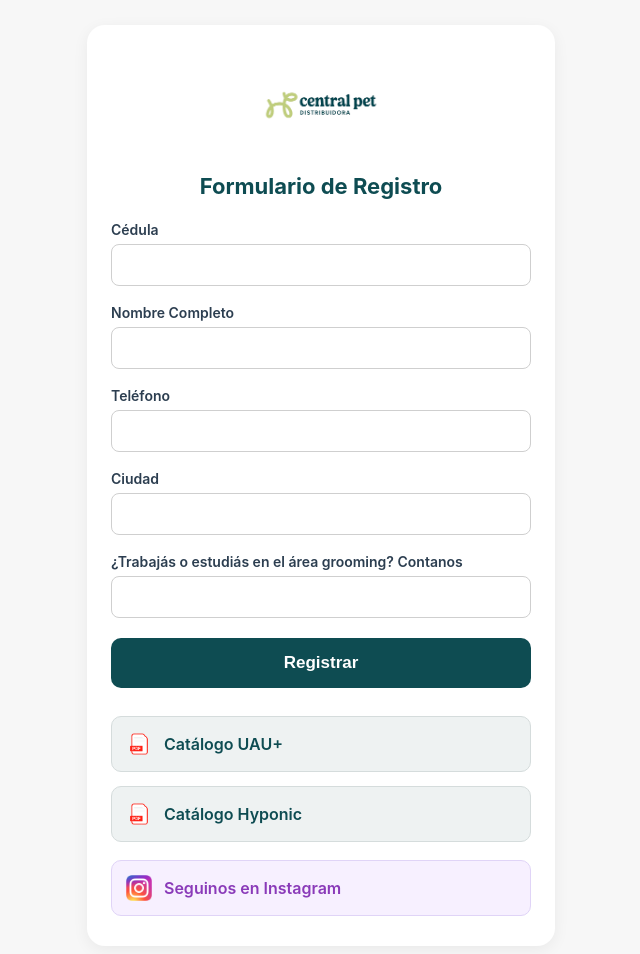
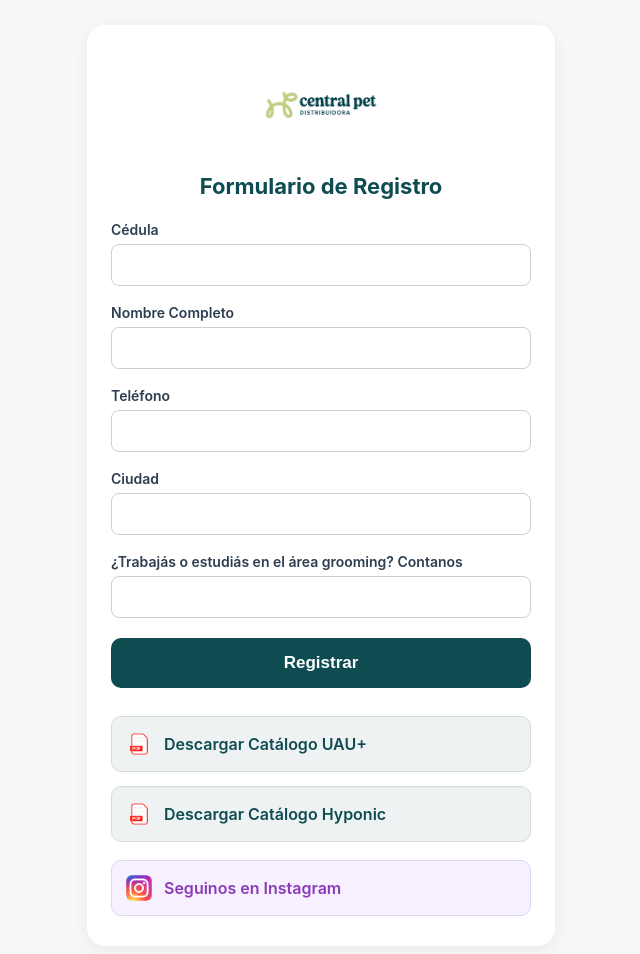
Before and after one commit to segovia-gabriel/centralpet-registro, a website: page public/index.html in a window 1280 px wide. Shown: the whole page, without its empty margins (319-959 px from the left). Drawn offline with Linux system fonts and the light colour scheme.

Commit message:
Actualizacion

```diff
--- a/public/index.html
+++ b/public/index.html
@@ -54,14 +54,14 @@
         class="catalogo-btn"
         target="_blank">
             <img src="img/icon-pdf.png" alt="PDF">
-            <span>Catálogo UAU+</span>
+            <span>Descargar Catálogo UAU+</span>
         </a>
 
         <a href="https://github.com/segovia-gabriel/centralpet-registro/releases/download/v1/CATALOGO.HYPONIC.pdf"
         class="catalogo-btn"
         target="_blank">
             <img src="img/icon-pdf.png" alt="PDF">
-            <span>Catálogo Hyponic</span>
+            <span>Descargar Catálogo Hyponic</span>
         </a>
 
     </div>
```
Also changed, not shown: 1 other file.
